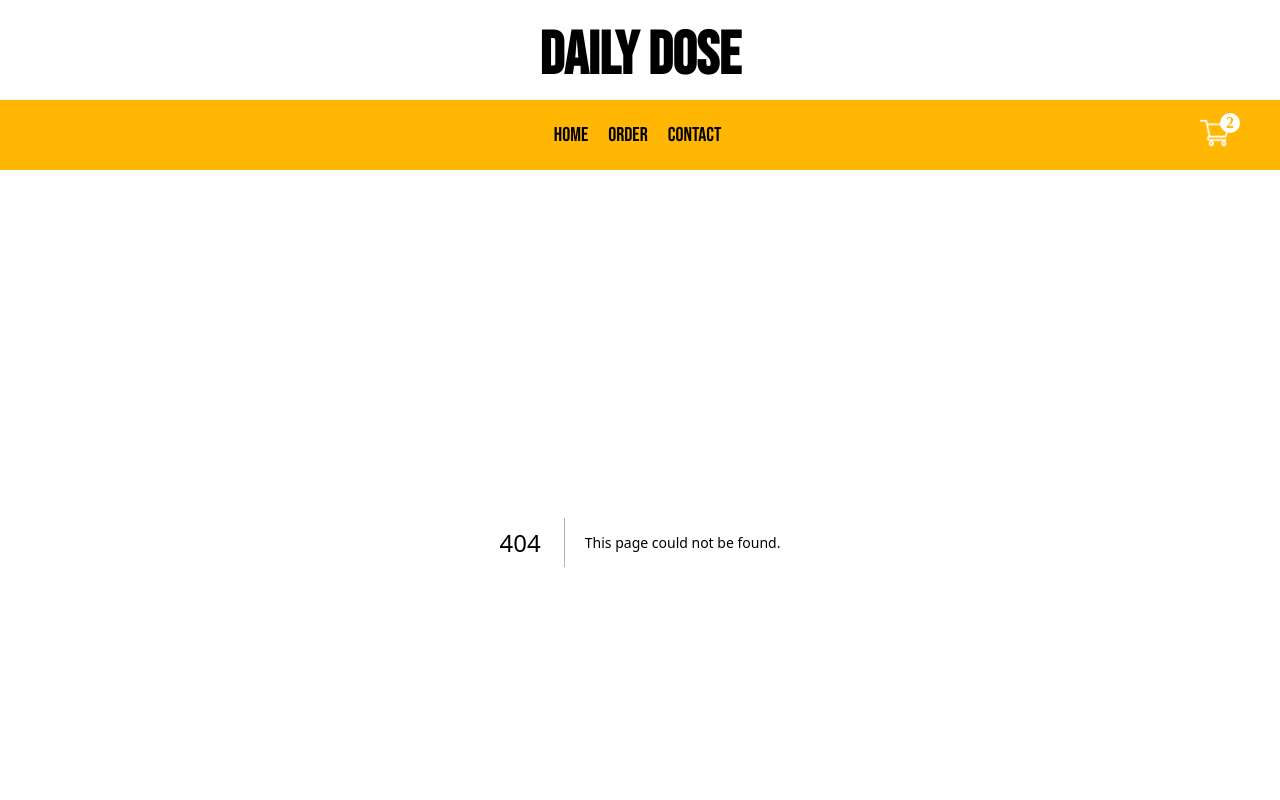
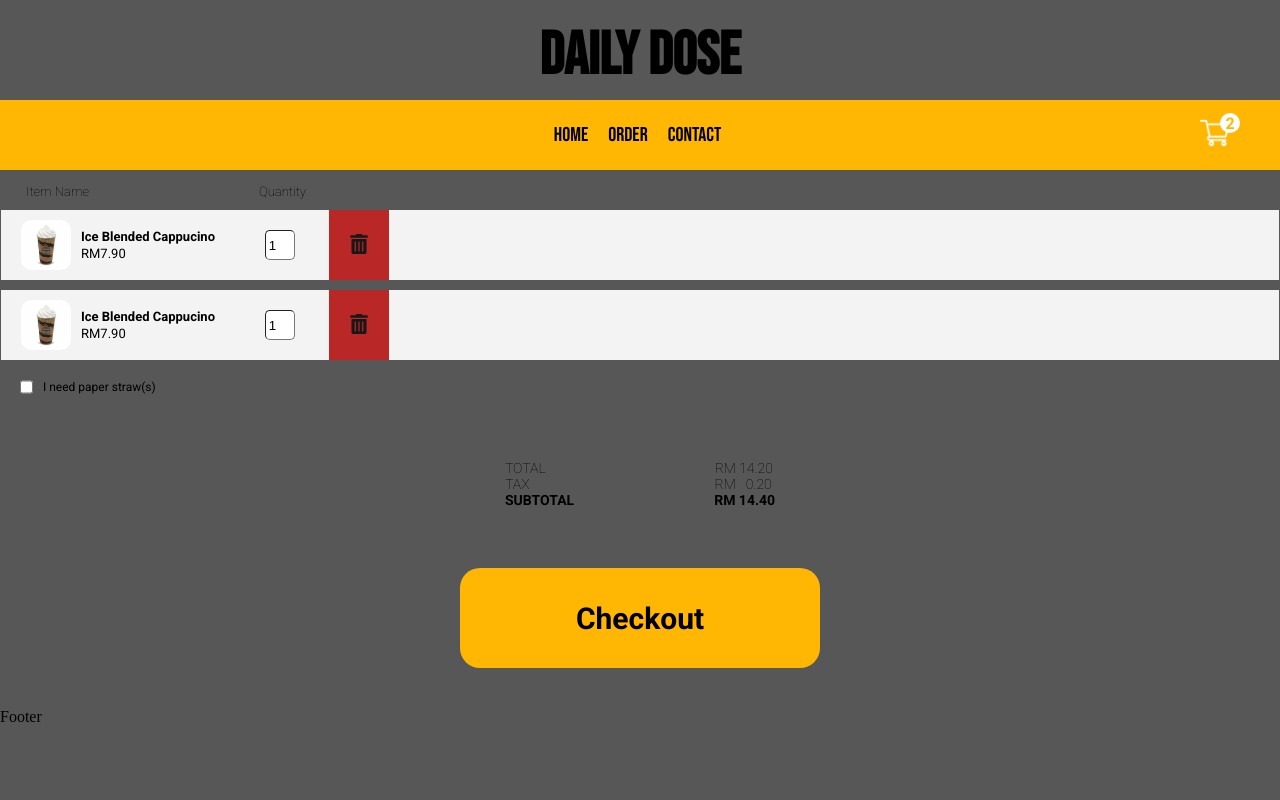
Before and after one commit to Armandilo/next-daily-dose, a Next.js app: page /cart in a window 1280 px wide. Before the commit this address had no page. Shown: the top 800 px of the page. Built offline with nearby package versions, Linux system fonts and the light colour scheme.

Commit message:
Cart pages

```diff
--- /dev/null
+++ b/components/CartCard.jsx
@@ -0,0 +1,24 @@
+import React from 'react'
+import styles from "../styles/cartCard.module.css"
+import Image from 'next/image'
+import {FaTrashAlt} from 'react-icons/fa'
+
+const CartCard = () => {
+  return(
+    <div className = {styles.container}>
+      <Image className = {styles.productimg} src="/img/coffee.jpg" alt="" width="50" height="50"/>
+      <div className ={styles.productlist}>
+        <h1 className={styles.title}>Ice Blended Cappucino</h1>
+        <span className={styles.price}>RM7.90</span>
+      </div>
+      <div className={styles.quan}>
+        <input type="number" defaultValue={1} className={styles.inputquan} />
+      </div>
+      <div className={styles.delContainer}>
+        <button className={styles.button}><FaTrashAlt size={20}/></button>
+      </div>
+    </div>
+  )
+}
+
+export default CartCard
--- a/components/ProductCard.jsx
+++ b/components/ProductCard.jsx
@@ -1,6 +1,7 @@
 import React from 'react'
 import styles from "../styles/ProductCard.module.css"
 import Image from 'next/image'
+import {BsCartPlus} from 'react-icons/bs'
 
 const ProductCard = () => {
   return (
@@ -12,8 +13,8 @@ const ProductCard = () => {
           Lorem ipsum dolor sit, amet consectetur adipisicing elit. Consequatur tenetur soluta
         </p>
         <span className={styles.price}>RM7.90</span>
-
       </div>
+      <button className={styles.button}><BsCartPlus size={32}/></button>
     </div>
   )
 }
--- a/next.config.js
+++ b/next.config.js
@@ -1,6 +1,10 @@
 /** @type {import('next').NextConfig} */
 const nextConfig = {
   reactStrictMode: true,
+  images:{
+    loader: 'akamai',
+    path: "",
+  },
 }
 
 module.exports = nextConfig
--- a/package.json
+++ b/package.json
@@ -12,6 +12,7 @@
     "@next/font": "13.1.1",
     "next": "13.1.1",
     "react": "18.2.0",
-    "react-dom": "18.2.0"
+    "react-dom": "18.2.0",
+    "react-icons": "^4.7.1"
   }
 }
--- /dev/null
+++ b/pages/cart.jsx
@@ -0,0 +1,42 @@
+import React from 'react'
+import styles from "../styles/cart.module.css"
+import CartCard from '../components/CartCard'
+
+const cart = () => {
+  return (
+    <div className={styles.container}>
+      <div className={styles.wrapper}>
+        <div className={styles.lists}>
+          <a className={styles.itemname}>Item Name</a>
+          <a className={styles.quantity}>Quantity</a>
+        </div>
+        <CartCard/>
+        <CartCard/>
+        <div className={styles.strawcontainer}>
+          <input type="checkbox" id="straw" name="straw" className={styles.checkbox} />
+          <label htmlFor="straw" className={styles.strawLabel}>I need paper straw(s)</label>
+        </div>
+        <div className={styles.listcontainer}>
+          <div className={styles.totallist}>
+            <a className={styles.total}>TOTAL</a>
+            <a className={styles.totalprice}>RM 14.20</a>
+          </div>
+          <div className={styles.taxlist}>
+            <a className={styles.tax}>TAX</a>
+            <a className={styles.taxprice}>RM&nbsp;&nbsp;&nbsp;0.20</a>
+          </div>
+          <div className={styles.subtotallists}>
+            <a className={styles.subtotal}>SUBTOTAL</a>
+            <a className={styles.subtotalprice}>RM 14.40</a>
+          </div>
+        </div>
+
+      </div>
+      <div className={styles.buttoncontainer}>
+          <button className={styles.button}>Checkout</button>
+        </div>
+    </div>
+  )
+}
+
+export default cart
--- a/styles/Navbar.module.css
+++ b/styles/Navbar.module.css
@@ -47,7 +47,7 @@
    height:20px;
    border-radius: 50%;
    background-color: white;
-
+   font-family: 'Roboto', 'sans-serif';
    padding:3px;
    display: flex;
    align-items: center;
--- a/styles/ProductCard.module.css
+++ b/styles/ProductCard.module.css
@@ -39,3 +39,14 @@
 .productimg{
     border-radius: 10px;
 }
+
+.button{
+    float:right;
+    color:#181818;
+    background-color:transparent;
+    border:none;
+}
+
+.button:active{
+    color:#FFB703;
+}
--- /dev/null
+++ b/styles/cart.module.css
@@ -0,0 +1,96 @@
+.container{
+    padding: 40px 1px;
+    display: flex;
+    flex-direction: column;
+    align-items: center;
+}
+
+
+.wrapper{
+    width: 100%;
+    display: flex;
+    align-items: center;
+    justify-content: center;
+    flex-wrap:wrap;
+    gap:10px;
+}
+
+.itemname{
+    position:flex;
+    padding-right: 170px;
+    font-family :'Roboto', 'sans-serif';
+    font-weight: 100;
+    font-size: 13px;
+
+
+}
+
+.quantity{
+    font-family :'Roboto', 'sans-serif';
+    font-weight: 100;
+    font-size: 13px;
+}
+
+.lists{
+    padding-left: 25px;
+    width:100%;
+}
+
+.strawcontainer{
+    position:absolute;
+    display: flex;
+    left:0;
+    top: 380px;
+    padding-left: 20px;
+
+}
+
+.strawLabel{
+    font-family: 'Roboto', 'sans-serif';
+    font-size: 12px;
+    padding-left: 10px;
+
+}
+
+.listcontainer{
+    font-family: 'Roboto', 'sans-serif';
+    font-size:14px;
+    font-weight: 100;
+    padding-top: 90px;
+}
+
+.total{
+    padding-right: 169px;
+}
+
+.tax{
+    padding-right: 185px;
+}
+
+.subtotal{
+    padding-right: 140px;
+    font-weight: bold;
+}
+
+.subtotalprice{
+    font-weight: bold;
+}
+
+.buttoncontainer{
+    position:sticky;
+    padding-top:60px;
+    display:flex;
+    justify-content: center;
+
+}
+
+.button{
+    height:100px;
+    width:360px;
+    border:0;
+    border-radius: 20px;
+    font-family: 'Roboto', 'sans-serif';
+    font-weight: bold;
+    font-size: 30px;
+    background-color: #FFB703;
+}
--- /dev/null
+++ b/styles/cartCard.module.css
@@ -0,0 +1,67 @@
+.container{
+    width:100%;
+    display:flex;
+    flex-direction:row;
+    padding: 20px 20px;
+    align-items: center;
+    justify-content:flex-start;
+    background-color: #F3F3F3;
+    height:70px;
+
+}
+
+.productlist{
+    padding:10px;
+}
+
+.title{
+    font-size:13px;
+    font-weight: bold;
+    color:black;
+    font-family: 'Roboto', sans-serif;
+
+}
+
+.price{
+    font-family: 'Roboto', sans-serif;
+    font-size:13px;
+
+    color:black;
+}
+
+
+.productimg{
+    border-radius: 10px;
+}
+
+.delContainer{
+    position: relative;
+    right:-34px;
+    display:flex;
+    justify-content: center;
+    width: 60px;
+    height:70px;
+}
+.button{
+    display:block;
+    color:#181818;
+    background-color:#B92727;
+    width: 60px;
+    border:none
+}
+
+.button:active{
+    color:#e8e4d9;
+}
+.quan{
+    padding-left: 40px;
+}
+.inputquan{
+    width:30px;
+    height:30px;
+    color:black;
+    border-radius: 5px;
+    border-width: 0.5px;
+    text-align: center;
+    background-color: white;
+}
```
Also changed, not shown: 2 other files (tests, documents, lock files or other folders).
